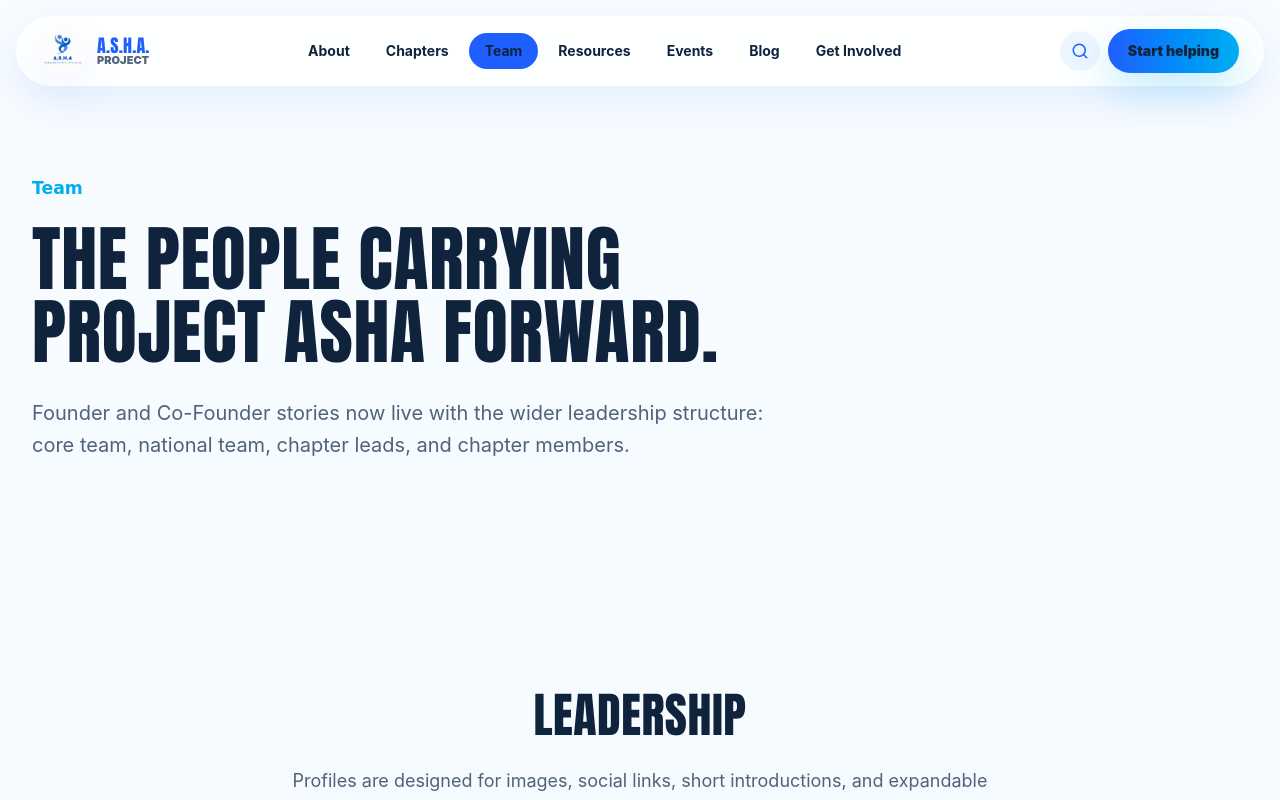
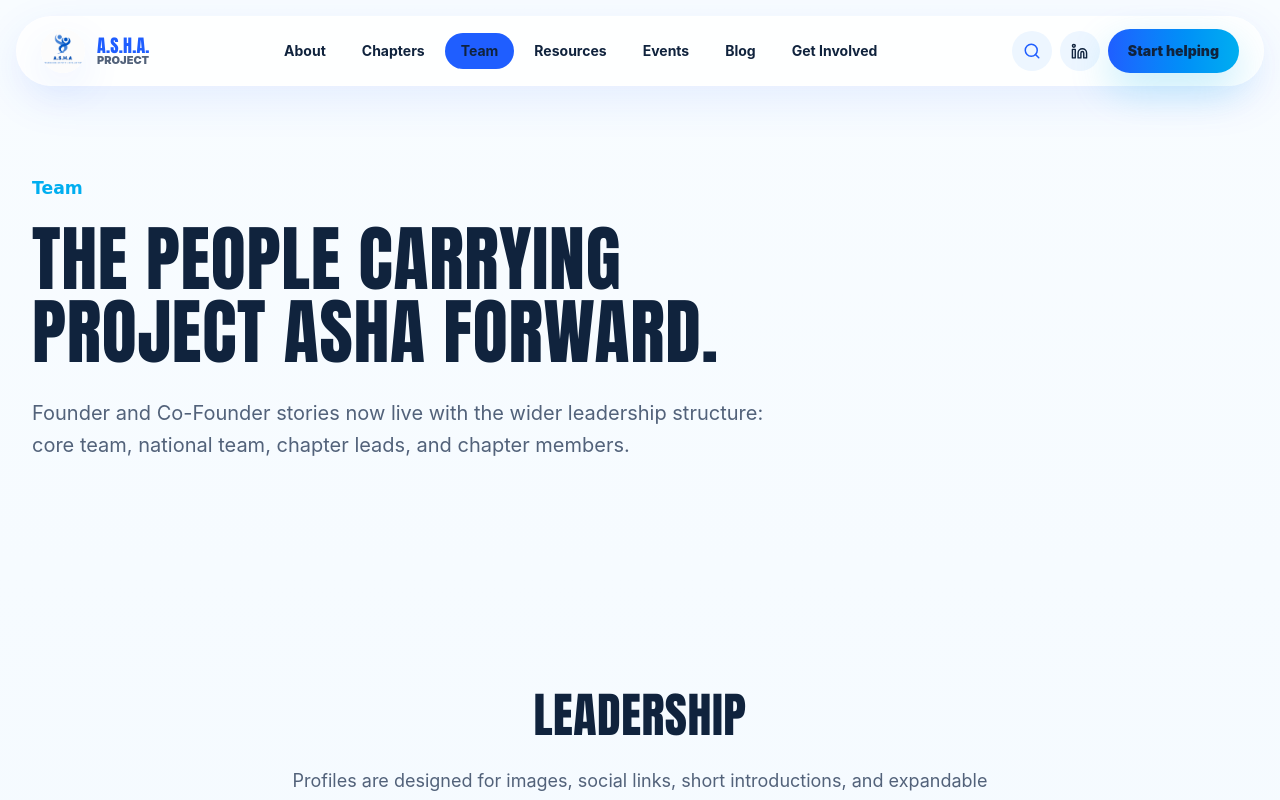
Before and after one commit to Moksh-dev/project-asha, a Next.js app: page /team in a window 1280 px wide. Shown: the top 800 px of the page. Built offline with nearby package versions, Linux system fonts and the light colour scheme.

Commit message:
linkedin link2

```diff
--- a/components/v2/PublicShell.tsx
+++ b/components/v2/PublicShell.tsx
@@ -3,7 +3,7 @@
 import Link from "next/link";
 import { usePathname } from "next/navigation";
 import Image from "next/image";
-import { Linkedin, Menu, Search, X } from "lucide-react";
+import { ExternalLink, Linkedin, Menu, Search, X } from "lucide-react";
 import { useState } from "react";
 import { contactDetails, footerColumns, getCurrentYear, navLinks } from "./data";
 
@@ -48,7 +48,7 @@
             );
           })}
         </nav>
-        <div className="hidden items-center gap-2 lg:flex"><button type="button" onClick={() => setSearchOpen((value) => !value)} aria-label="Search website" className="grid h-10 w-10 place-items-center rounded-full bg-asha-cloud text-asha-green"><Search size={18} /></button><Link href="/get-involved#volunteer-form" className="rounded-full bg-gradient-to-r from-asha-green to-asha-coral px-5 py-3 text-sm font-black text-white shadow-coral transition hover:-translate-y-0.5">Start helping</Link></div>
+        <div className="hidden items-center gap-2 lg:flex"><button type="button" onClick={() => setSearchOpen((value) => !value)} aria-label="Search website" className="grid h-10 w-10 place-items-center rounded-full bg-asha-cloud text-asha-green"><Search size={18} /></button><a href="https://www.linkedin.com/company/project-a-s-h-a" target="_blank" rel="noreferrer" aria-label="Project ASHA on LinkedIn" className="grid h-10 w-10 place-items-center rounded-full bg-asha-cloud text-asha-green transition hover:bg-asha-green hover:text-white"><Linkedin size={17} /></a><Link href="/get-involved#volunteer-form" className="rounded-full bg-gradient-to-r from-asha-green to-asha-coral px-5 py-3 text-sm font-black text-white shadow-coral transition hover:-translate-y-0.5">Start helping</Link></div>
         <button
           type="button"
           aria-label="Open menu"
@@ -70,6 +70,7 @@
               {link.label}
             </Link>
           ))}
+          <a href="https://www.linkedin.com/company/project-a-s-h-a" target="_blank" rel="noreferrer" className="flex items-center justify-between rounded-2xl px-4 py-3 font-bold text-asha-muted hover:bg-asha-cloud hover:text-asha-green">Follow us on LinkedIn <ExternalLink size={16} /></a>
         </div>
       ) : null}
       {searchOpen ? <div className="mx-auto mt-3 max-w-xl rounded-3xl border border-asha-line bg-white p-4 shadow-soft"><input autoFocus value={query} onChange={(event) => setQuery(event.target.value)} placeholder="Search pages" className="w-full rounded-2xl bg-asha-cloud px-4 py-3 font-semibold text-asha-ink outline-none" />{query ? <div className="mt-3 grid gap-1">{results.length ? results.map((link) => <Link key={link.href} href={link.href} onClick={() => { setSearchOpen(false); setQuery(""); }} className="rounded-xl px-4 py-3 font-bold text-asha-muted hover:bg-asha-cloud hover:text-asha-green">{link.label}</Link>) : <p className="px-4 py-3 text-sm text-asha-muted">No matching pages.</p>}</div> : null}</div> : null}
```
